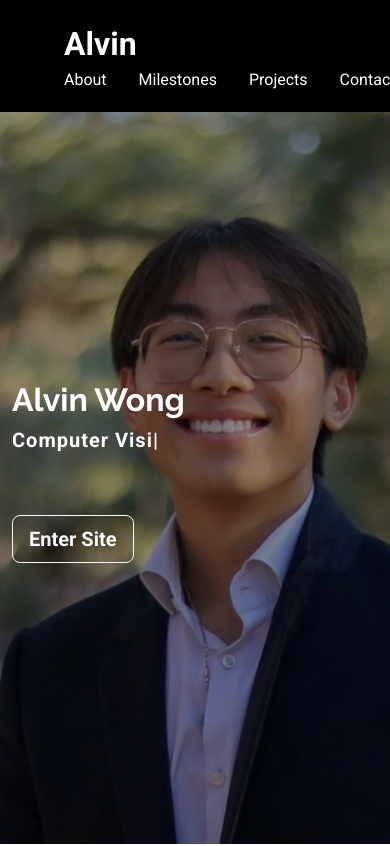
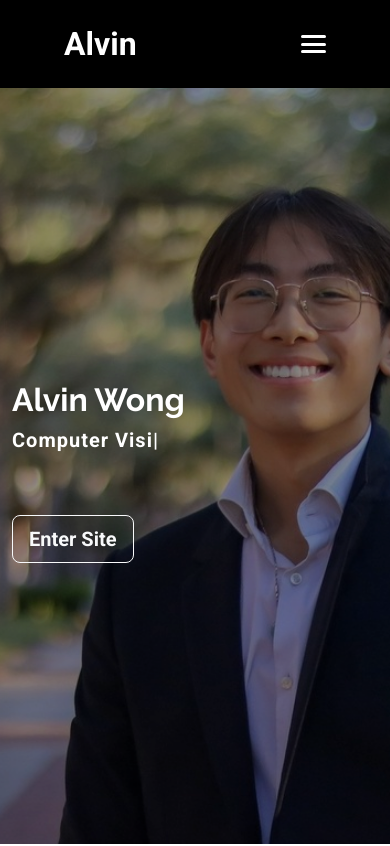
Before and after one commit to alvin-wong/Portfolio, a plain HTML site: page index.html in a window 390 px wide. Shown: the top 846 px of the page. Drawn offline with Linux system fonts and the light colour scheme.

Commit message:
Updated portfolio to May 2025

```diff
--- a/assets/css/main.css
+++ b/assets/css/main.css
@@ -672,6 +672,7 @@ section,
   display: flex;
   align-items: center;
   justify-content: center;
+  overflow: hidden;
 }
 
 .hero img {
@@ -728,7 +729,7 @@ section,
   letter-spacing: 1px;
 }
 
-@media (max-width: 768px) {
+@media (max-width: 1024px) {
   .hero h2 {
     font-size: 32px;
   }
@@ -736,9 +737,47 @@ section,
   .hero p {
     font-size: 20px;
   }
-}
-
-/*--------------------------------------------------------------
+
+  .hero img {
+    position: absolute;
+    top: 0;
+    left: 0;
+    height: 100% !important;
+    width: auto;
+    min-width: auto;
+    min-height: 100%;
+    object-fit: cover;
+    transform: scale(0.92) translateX(-30%) translateY(5%)!important;
+    z-index: 1;
+    filter: saturate(1.3);
+  }
+}
+
+@media (max-width: 767px) {
+  .hero h2 {
+    font-size: 32px;
+  }
+
+  .hero p {
+    font-size: 20px;
+  }
+
+  .hero img {
+    position: absolute;
+    top: 0;
+    left: 0;
+    height: 100% !important;
+    width: auto;
+    min-width: auto;
+    min-height: 100%;
+    object-fit: cover;
+    transform: scale(0.92) translateX(-37.5%) translateY(5%)!important;
+    z-index: 1;
+    filter: saturate(1.3);
+  }
+}
+
+/*-------------------------------------------------------------
 # Navbar Section
 --------------------------------------------------------------*/
 .hero,
@@ -802,6 +841,50 @@ section,
 .navbar .nav-links a.active::after {
   width: 100%;
 }
+
+/* 1) Hamburger styling (hidden by default) */
+.navbar .hamburger {
+  display: none;
+  flex-direction: column;
+  justify-content: space-between;
+  width: 25px;
+  height: 18px;
+  cursor: pointer;
+}
+.navbar .hamburger span {
+  display: block;
+  height: 3px;
+  background: #fff;
+  border-radius: 2px;
+}
+
+/* 2) At small widths, hide the links, show the button */
+@media (max-width: 768px) {
+  /* hide the nav links off‑canvas by default */
+  .navbar .nav-links {
+    display: none;
+    position: absolute;
+    top: 100%;
+    right: 0;
+    background: rgba(0,0,0,0.95);
+    flex-direction: column;
+    width: 200px;      /* adjust as you like */
+    padding: 1rem;
+  }
+  /* show the hamburger */
+  .navbar .hamburger {
+    display: flex;
+  }
+  /* when .nav-links has .open, turn it back on */
+  .navbar .nav-links.open {
+    display: flex;
+  }
+  /* spacing for stacked items */
+  .navbar .nav-links li {
+    margin: 0.5rem 0;
+  }
+}
+
 
 
 
--- a/assets/js/main.js
+++ b/assets/js/main.js
@@ -5,17 +5,6 @@
 * Author: BootstrapMade.com
 * License: https://bootstrapmade.com/license/
 */
-
-document.querySelectorAll('a[href^="#"]').forEach(link => {
-  link.addEventListener('click', e => {
-    e.preventDefault();
-    const targetId = link.getAttribute('href').slice(1);
-    const targetEl = document.getElementById(targetId);
-    if (targetEl) {
-      targetEl.scrollIntoView({ behavior: 'smooth', block: 'start' });
-    }
-  });
-});
 
 (function() {
   "use strict";
@@ -164,6 +153,17 @@ document.querySelectorAll('a[href^="#"]').forEach(link => {
     });
   });
 
+  document.querySelectorAll('a[href^="#"]').forEach(link => {
+  link.addEventListener('click', e => {
+    e.preventDefault();
+    const targetId = link.getAttribute('href').slice(1);
+    const targetEl = document.getElementById(targetId);
+    if (targetEl) {
+      targetEl.scrollIntoView({ behavior: 'smooth', block: 'start' });
+    }
+  });
+});
+
   /**
    * Init swiper sliders
    */
@@ -221,44 +221,20 @@ document.querySelectorAll('a[href^="#"]').forEach(link => {
     }
   });
 
-})();
+  // grab the button and the menu
+  const hamburger = document.querySelector('.hamburger');
+  const navLinks  = document.querySelector('.nav-links');
 
-// ————————————————————————————————————————————
-// NAV HIGHLIGHT ON SCROLL
-// ————————————————————————————————————————————
-(function() {
-  const navLinks = document.querySelectorAll('.nav-links a');
+  hamburger.addEventListener('click', () => {
+    // toggle the menu’s visibility
+    navLinks.classList.toggle('open');
+
+    // accessibility: update aria‑expanded
+    const expanded = hamburger.getAttribute('aria-expanded') === 'true';
+    hamburger.setAttribute('aria-expanded', String(!expanded));
+  });
+
   const sections = document.querySelectorAll('main section[id]');
   const headerOffset = document.querySelector('#header').offsetHeight + 10;
 
-  function onScroll() {
-    const scrollPos = window.pageYOffset;
-
-    sections.forEach(section => {
-      const top   = section.offsetTop - headerOffset;
-      const bottom= top + section.offsetHeight;
-      const id    = section.getAttribute('id');
-
-      if (scrollPos >= top && scrollPos < bottom) {
-        navLinks.forEach(link => {
-          link.classList.toggle(
-            'active',
-            link.getAttribute('href') === `#${id}`
-          );
-        });
-      }
-    });
-  }
-
-  // run on load & on scroll
-  window.addEventListener('load',  onScroll);
-  document.addEventListener('scroll', onScroll);
-
-  // also update on click (so that clicking a link immediately gives it .active)
-  navLinks.forEach(link => {
-    link.addEventListener('click', () => {
-      navLinks.forEach(l => l.classList.remove('active'));
-      link.classList.add('active');
-    });
-  });
 })();
--- a/index.html
+++ b/index.html
@@ -51,6 +51,11 @@
   <main class="main">
     <nav id="header" class="navbar">
       <a href="#home" class="logo">Alvin</a>
+      <div class="hamburger" aria-label="Toggle navigation" aria-expanded="false">
+        <span></span>
+        <span></span>
+        <span></span>
+      </div>
       <ul class="nav-links">
         <li><a href="#about">About</a></li>
         <li><a href="#services">Milestones</a></li>
@@ -355,7 +360,7 @@
           <div class="col-lg-8" data-aos="fade-up" data-aos-delay="200">
             <div class="faq-container">
 
-              <div class="faq-item faq-active">
+              <div class="faq-item">
                 <h3><span class="num">1.</span> <span>What do I outside of school and work?</span></h3>
                 <div class="faq-content">
                   <p>Trying to balance my life with physical challenges. Strength training, running and volleyball keep me grounded. 🏋️</p>
```
